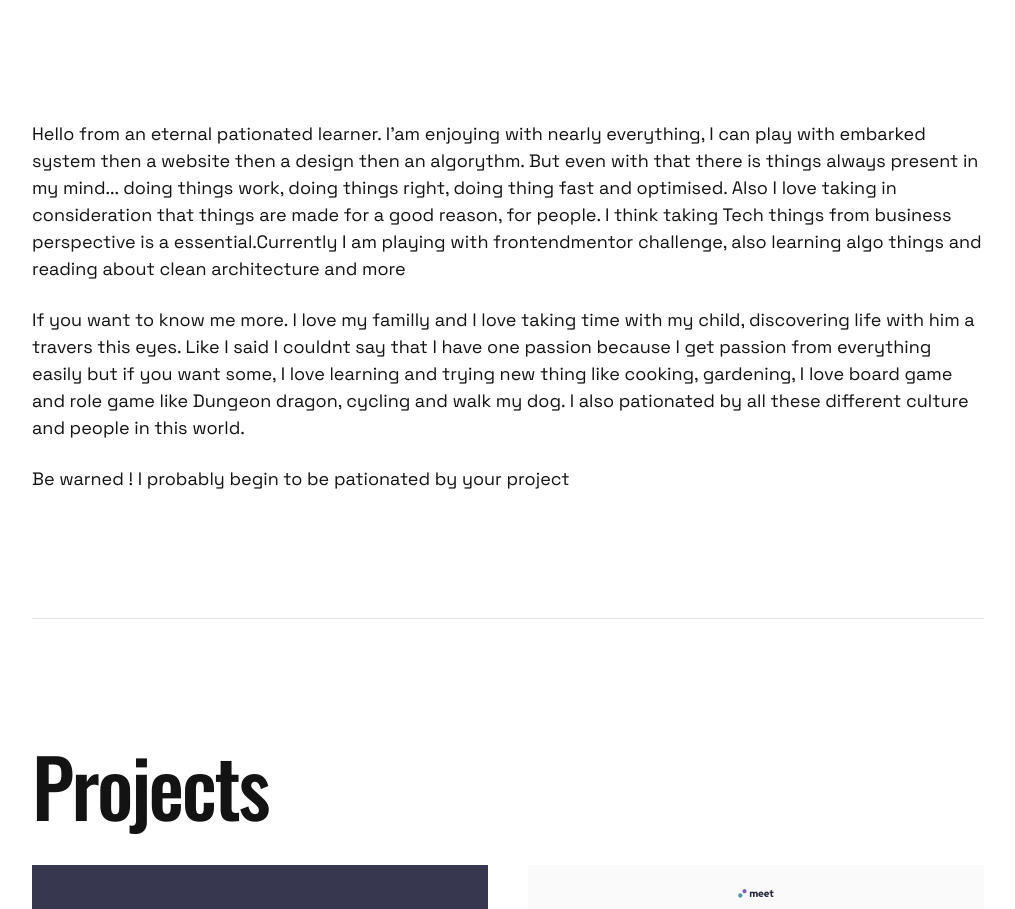
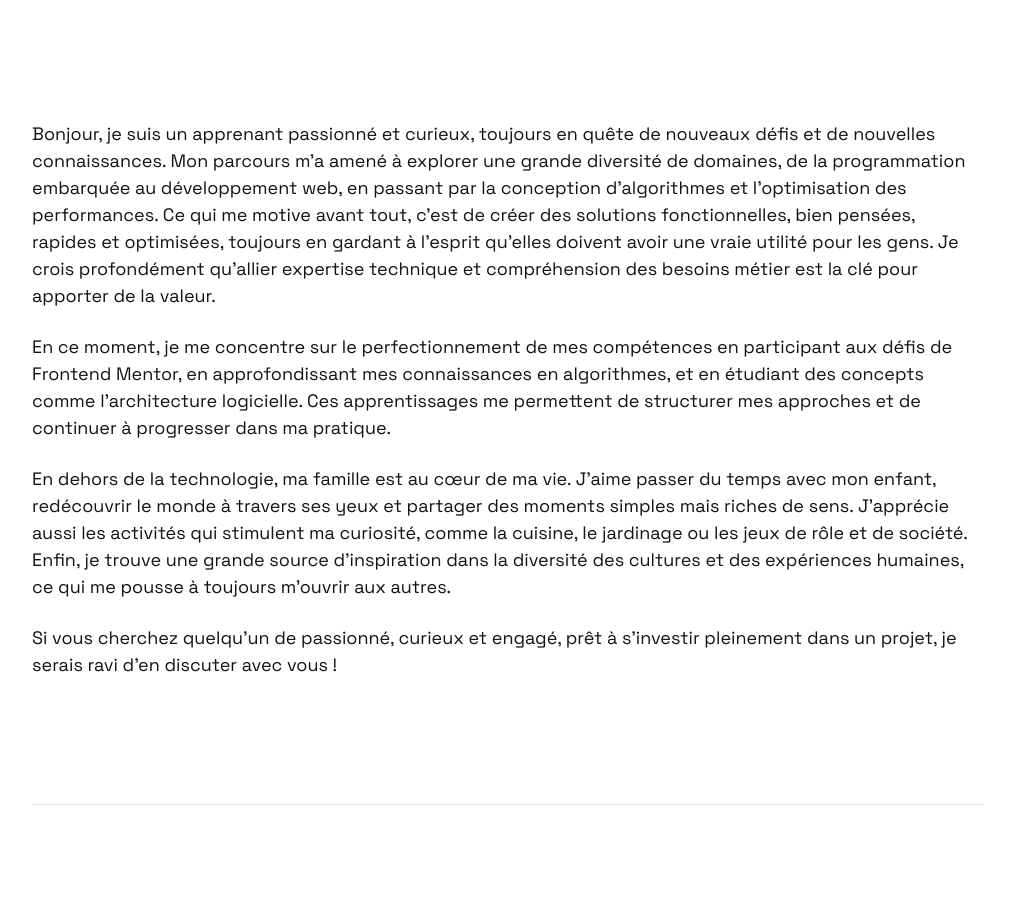
Before and after one commit to tloyan/portfolio, a Next.js app: page / in a window 1280 px wide. Shown: the part 2240-3149 px from the top of the page, without its empty margins (132-1147 px from the left). Built offline with nearby package versions, Linux system fonts and the light colour scheme.

Commit message:
add personal description

```diff
--- a/app/components/AboutSection/AboutSection.tsx
+++ b/app/components/AboutSection/AboutSection.tsx
@@ -1,9 +1,10 @@
 export function AboutSection() {
   return (
     <section className="border-t-[.1rem] py-[5.6rem] sm:py-[12.6rem] font-grotesk text-[1.4rem] text-center sm:text-[1.8rem] sm:text-start space-y-[1.2rem] sm:space-y-[2.4rem]">
-      <p>Hello  from an eternal pationated learner. I’am enjoying with nearly everything, I can play with  embarked system then a website  then a design then an algorythm. But even with that there is things always present in my mind... doing things work, doing things right, doing thing fast and optimised. Also I love taking in consideration that things are made for a good reason, for people. I think taking Tech things from business perspective is a essential.Currently I am playing with frontendmentor challenge, also learning algo things and reading about clean architecture and more</p>
-      <p>If you want to know me more. I love my familly and I love taking time with my child, discovering life with him a travers this eyes. Like I said I couldnt say that I have one passion because I get passion from everything easily but if you want some, I love learning and trying new thing like cooking, gardening, I love board game and role game like Dungeon dragon, cycling and walk my dog. I also pationated by all these different culture and people in this world.</p>
-      <p>Be warned ! I probably begin to be pationated by your project </p>
+      <p>Bonjour, je suis un apprenant passionné et curieux, toujours en quête de nouveaux défis et de nouvelles connaissances. Mon parcours m’a amené à explorer une grande diversité de domaines, de la programmation embarquée au développement web, en passant par la conception d’algorithmes et l’optimisation des performances. Ce qui me motive avant tout, c’est de créer des solutions fonctionnelles, bien pensées, rapides et optimisées, toujours en gardant à l’esprit qu’elles doivent avoir une vraie utilité pour les gens. Je crois profondément qu’allier expertise technique et compréhension des besoins métier est la clé pour apporter de la valeur.</p>
+      <p>En ce moment, je me concentre sur le perfectionnement de mes compétences en participant aux défis de Frontend Mentor, en approfondissant mes connaissances en algorithmes, et en étudiant des concepts comme l’architecture logicielle. Ces apprentissages me permettent de structurer mes approches et de continuer à progresser dans ma pratique.</p>
+      <p>En dehors de la technologie, ma famille est au cœur de ma vie. J’aime passer du temps avec mon enfant, redécouvrir le monde à travers ses yeux et partager des moments simples mais riches de sens. J’apprécie aussi les activités qui stimulent ma curiosité, comme la cuisine, le jardinage ou les jeux de rôle et de société. Enfin, je trouve une grande source d’inspiration dans la diversité des cultures et des expériences humaines, ce qui me pousse à toujours m’ouvrir aux autres.</p>
+      <p>Si vous cherchez quelqu’un de passionné, curieux et engagé, prêt à s’investir pleinement dans un projet, je serais ravi d’en discuter avec vous !</p>
     </section>
   )
 }
```
